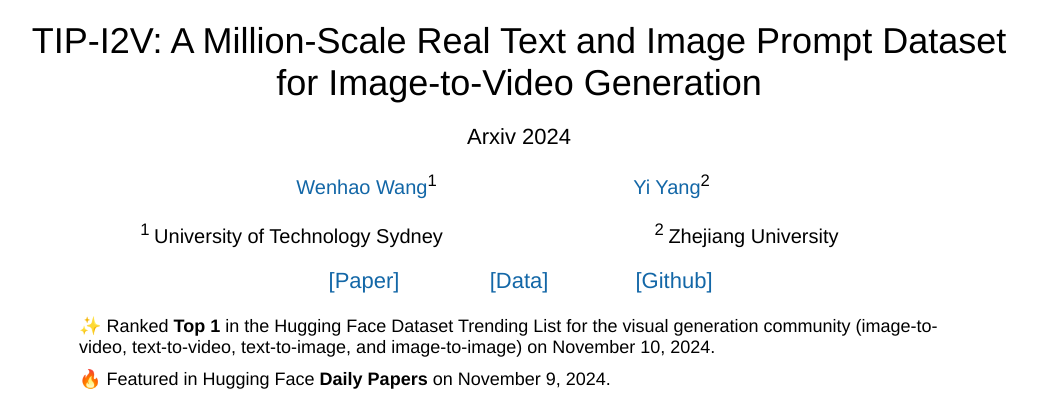
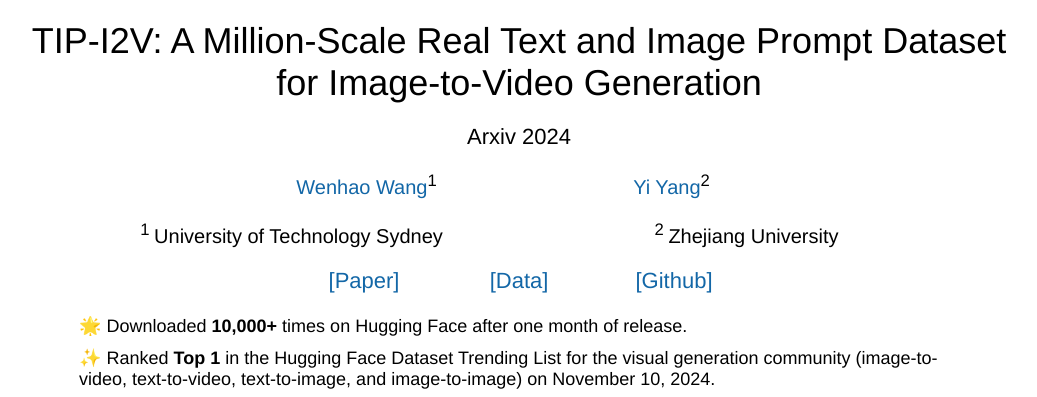
Before and after one commit to tip-i2v/tip-i2v.github.io, a plain HTML site: page index.html in a window 1280 px wide. Shown: the top 397 px of the page, without its empty margins (121-1158 px from the left). Drawn offline with Linux system fonts and the light colour scheme; a script that the page names is missing.

Commit message:
Update index.html

```diff
--- a/index.html
+++ b/index.html
@@ -43,6 +43,7 @@
 
     <br><br>
     <div style="text-align: center; width: 80%; margin: 0 auto;">
+          <p>🌟 Downloaded <strong>10,000+</strong> times on Hugging Face after one month of release.</p>
           <p>✨ Ranked <strong>Top 1</strong> in the Hugging Face Dataset Trending List for the visual generation community (image-to-video, text-to-video, text-to-image, and image-to-image) on November 10, 2024.</p>
           <p>🔥 Featured in Hugging Face <strong>Daily Papers</strong> on November 9, 2024.</p>
     </div>
```
